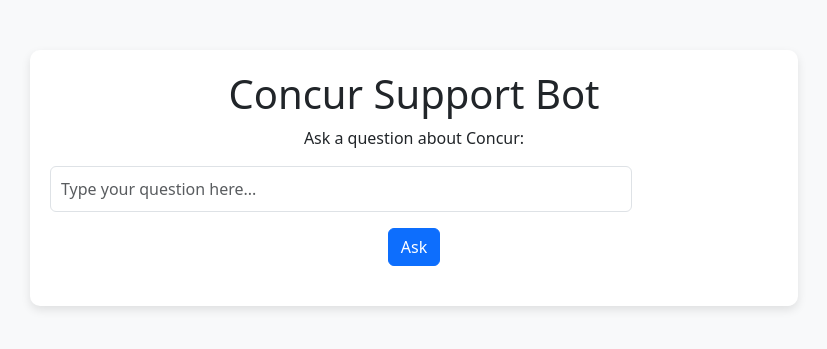
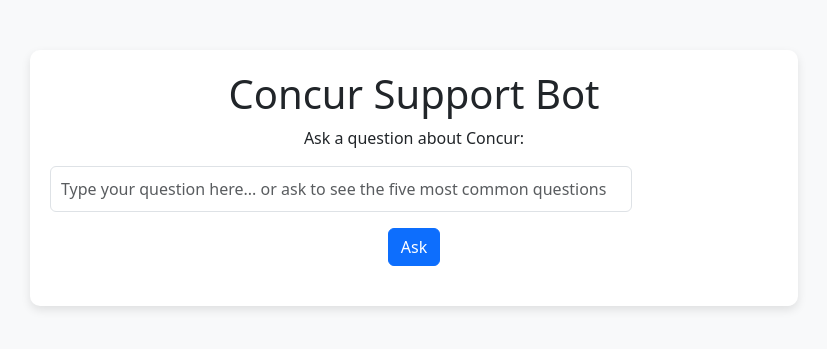
Before and after one commit to tim0thyj/concur-support-bot, a Flask app: page / in a window 1280 px wide. Shown: the top 349 px of the page, without its empty margins (226-1053 px from the left). Run offline with Flask 3, Linux system fonts and the light colour scheme.

Commit message:
Updated input box placeholder text

```diff
--- a/templates/index.html
+++ b/templates/index.html
@@ -16,7 +16,7 @@
     <div class="chat-container">
         <h1>Concur Support Bot</h1>
         <p>Ask a question about Concur:</p>
-        <input type="text" id="question" class="form-control question-box" placeholder="Type your question here...">
+	<input type="text" id="question" class="form-control question-box" placeholder="Type your question here... or ask to see the five most common questions">
         <button class="btn btn-primary mt-3" onclick="askQuestion()">Ask</button>
         <p class="answer-box" id="answer"></p>
     </div>
```
